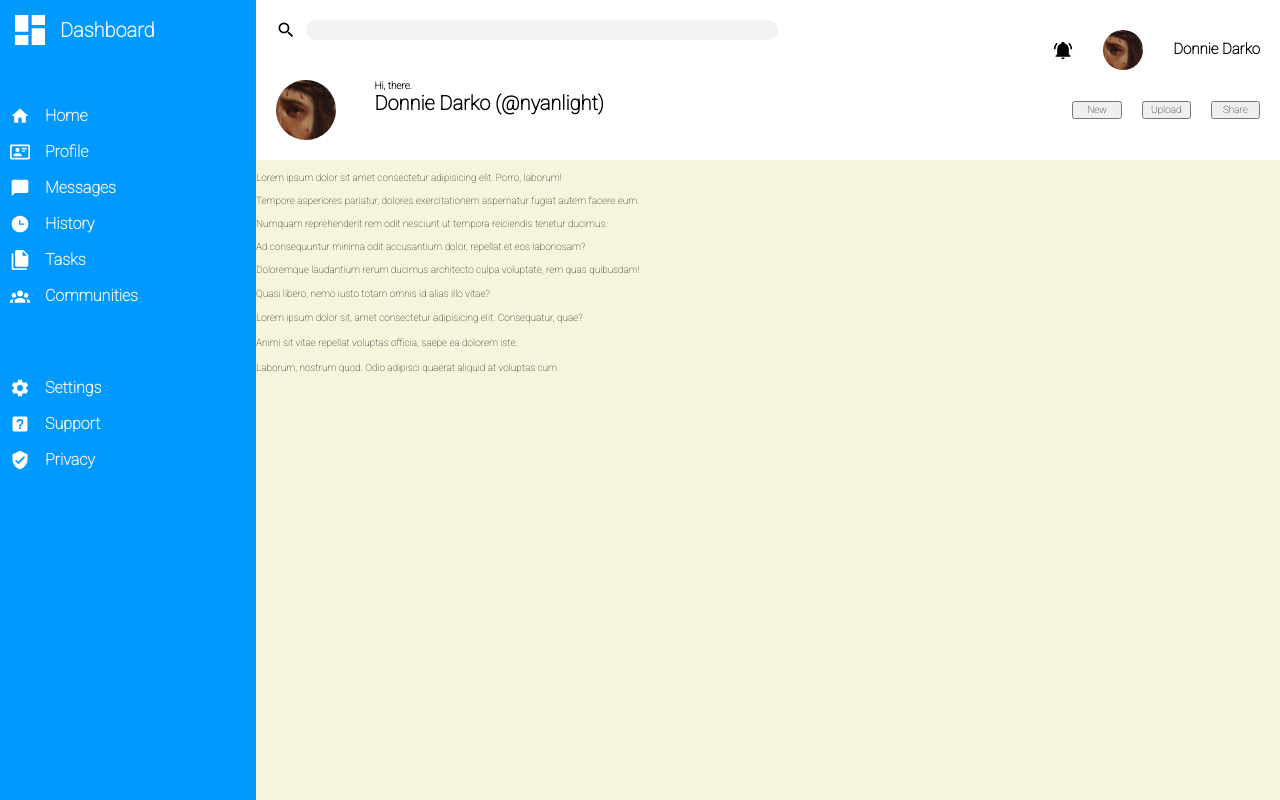
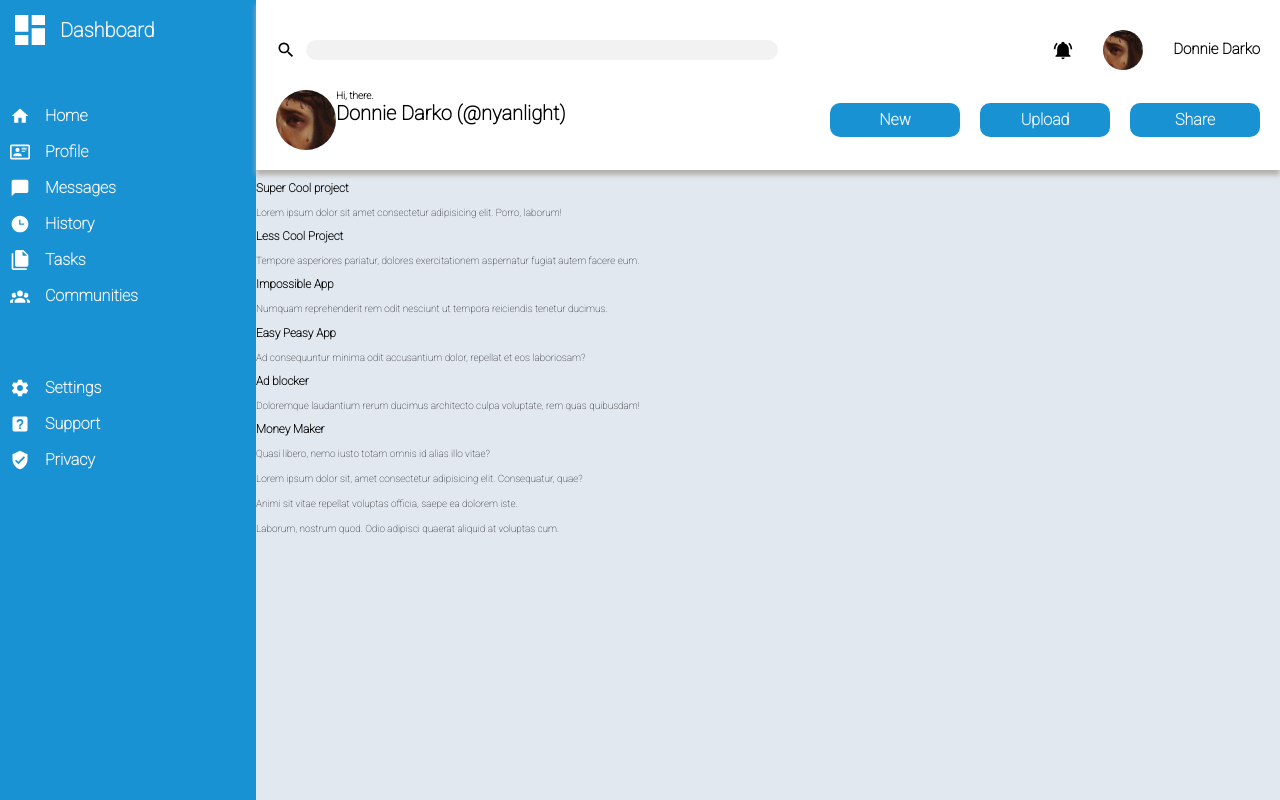
Before and after one commit to NyanLight/admin-dashboard, a website: page index.html in a window 1280 px wide. Shown: the top 800 px of the page. Drawn offline with nearby package versions, Linux system fonts and the light colour scheme.

Commit message:
make header much more pretty and change colors

```diff
--- a/index.html
+++ b/index.html
@@ -59,27 +59,27 @@
       <main>
         <article>
             <div class="card">
-                <h3></h3>
+                <h3>Super Cool project</h3>
                 Lorem ipsum dolor sit amet consectetur adipisicing elit. Porro, laborum!
             </div>
             <div class="card">
-                <h3></h3>
+                <h3>Less Cool Project</h3>
                 Tempore asperiores pariatur, dolores exercitationem aspernatur fugiat autem facere eum.
             </div>
             <div class="card">
-                <h3></h3>
+                <h3>Impossible App</h3>
                 Numquam reprehenderit rem odit nesciunt ut tempora reiciendis tenetur ducimus.
             </div>
             <div class="card">
-                <h3></h3>
+                <h3>Easy Peasy App</h3>
                 Ad consequuntur minima odit accusantium dolor, repellat et eos laboriosam?
             </div>
             <div class="card">
-                <h3></h3>
+                <h3>Ad blocker</h3>
                 Doloremque laudantium rerum ducimus architecto culpa voluptate, rem quas quibusdam!
             </div>
             <div class="card">
-                <h3></h3>
+                <h3>Money Maker</h3>
                 Quasi libero, nemo iusto totam omnis id alias illo vitae?
             </div>
         </article>
--- a/style.css
+++ b/style.css
@@ -20,7 +20,7 @@ body {
 }
 
 aside {
-    background-color: rgb(0, 153, 255);
+    background-color: #1992D4;
     color: whitesmoke;
     grid-row: 1 / span 2;
     grid-column: 1 / span 1;
@@ -60,9 +60,11 @@ aside {
 
 header {
     display: grid;
+    position: relative;
     grid-template-rows: repeat(2, 1fr);
-    box-shadow: 5px 10px 5px red;
+    box-shadow: 0px 5px 5px 0px #b1b0ab;;
     padding: 2rem;
+    gap: 1rem;
 }
 
 .searchPart {
@@ -83,6 +85,7 @@ input {
 
 .leftPart {
     display: flex;
+    align-items: center;
     gap: 1rem;
 }
 
@@ -120,7 +123,7 @@ input {
 .hiUser {
     display: grid;
     grid-template-rows: 1fr 4fr;
-    grid-template-columns: 1fr 4fr;
+    grid-template-columns: 1fr 8fr;
 }
 
 .hiUser img {
@@ -145,17 +148,24 @@ input {
 .buttons {
     display: flex;
     align-items: center;
+    font-size: 16px;
     justify-content: right;
     gap: 2rem;
 }
 
 button {
-    width: 10%;
+    width: 13rem;
+    background-color: #1992D4;
+    color: aliceblue;
+    font-weight: bold;
+    border: none;
+    border-radius: 10px;
+    padding: 0.8rem;
 }
 
 
 main {
-    background-color: beige;
+    background-color: #E2E8F0;
     display: grid;
     grid-template-columns: 2fr 1fr;
     grid-template-rows: 1fr;
```
